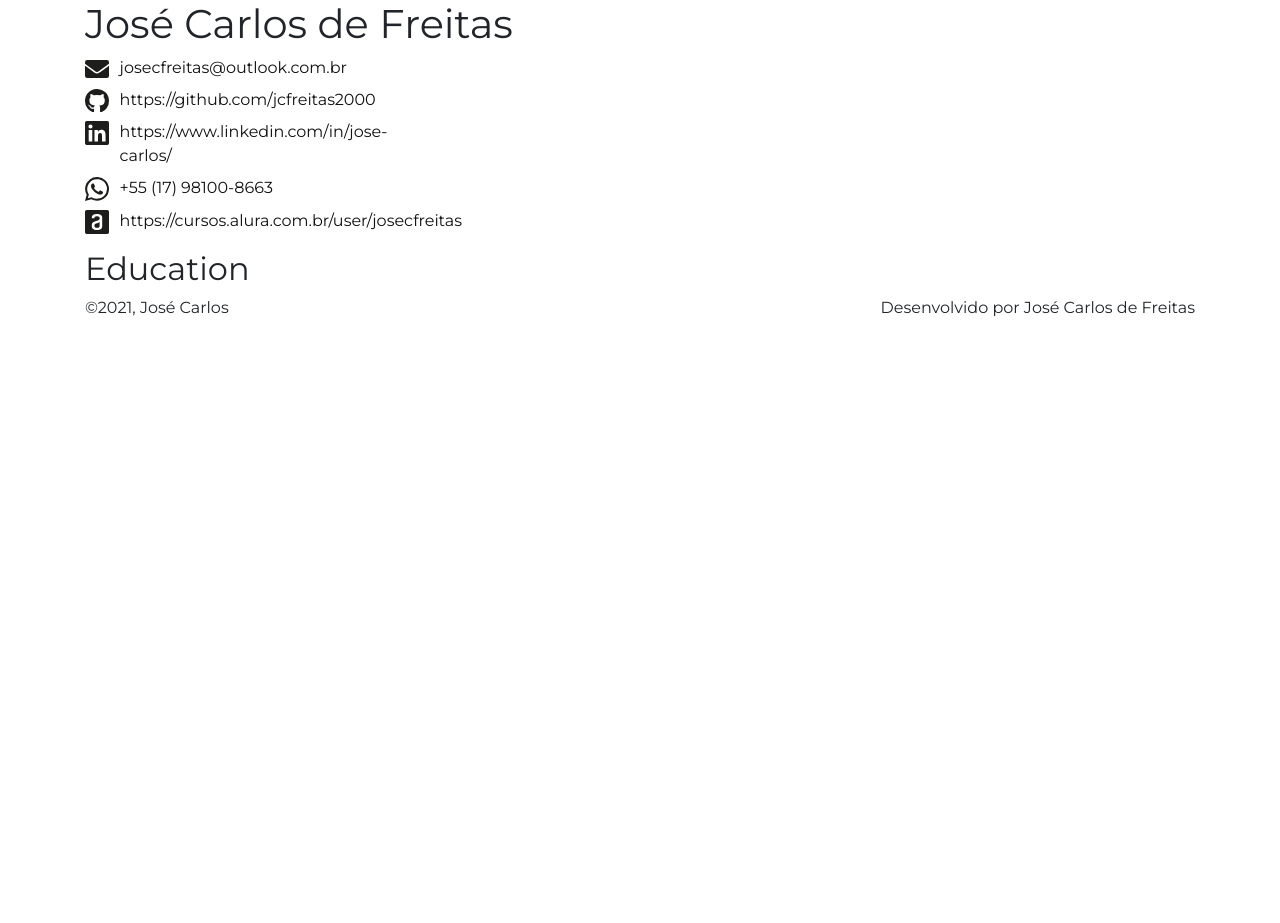
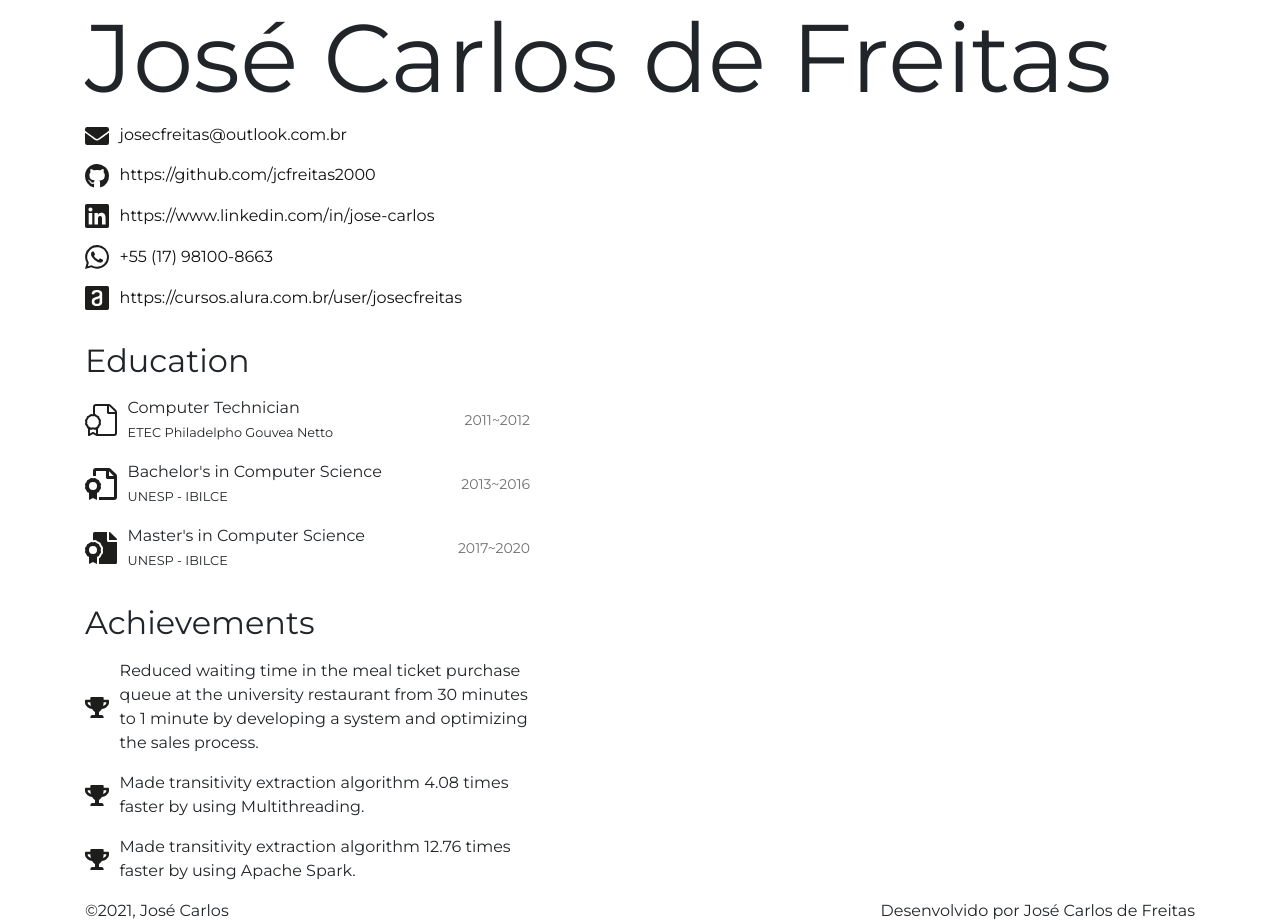
Before and after one commit to josecfreitas/cv, a Gatsby site: page / in a window 1280 px wide. Before the commit the page ends 800 px from the top, so only its background shows below. Built offline with nearby package versions, Linux system fonts and the light colour scheme; Gatsby itself is replaced by a stand-in of ours.

Commit message:
achievements and education

```diff
--- /dev/null
+++ b/src/components/cv-achievements.js
@@ -0,0 +1,28 @@
+import React from "react"
+import CvSectionTitle from "./cv-section-title"
+import CvLiWithSvg from "./cv-li-with-svg"
+
+import SvgAchievements from "../assets/svg/achievement.svg"
+
+const CvAchievements = () => (
+	<>
+		<CvSectionTitle>Achievements</CvSectionTitle>
+		<ul className="list-unstyled">
+			<CvLiWithSvg svg={<SvgAchievements />}>
+				Reduced waiting time in the meal ticket purchase queue at the
+				university restaurant from 30 minutes to 1 minute by developing
+				a system and optimizing the sales process.
+			</CvLiWithSvg>
+			<CvLiWithSvg svg={<SvgAchievements />}>
+				Made transitivity extraction algorithm 4.08 times faster by
+				using Multithreading.
+			</CvLiWithSvg>
+			<CvLiWithSvg svg={<SvgAchievements />}>
+				Made transitivity extraction algorithm 12.76 times faster by
+				using Apache Spark.
+			</CvLiWithSvg>
+		</ul>
+	</>
+)
+
+export default CvAchievements
--- a/src/components/cv-education.js
+++ b/src/components/cv-education.js
@@ -1,10 +1,63 @@
 import React from "react"
+import CvSectionTitle from "./cv-section-title"
+import CvLiWithSvg from "./cv-li-with-svg"
 import styled from "styled-components"
-import CvSectionTitle from "./cv-section-title"
+
+import SvgEducation1 from "../assets/svg/education1.svg"
+import SvgEducation2 from "../assets/svg/education2.svg"
+import SvgEducation3 from "../assets/svg/education3.svg"
+
+const CustomDiv = styled.div`
+	width: 100%;
+	display: flex;
+	justify-content: space-between;
+	align-items: center;
+`
+
+const Degree = styled.span`
+	display: block;
+`
+
+const StartEnd = styled.span`
+	color: #706f6f;
+	font-size: 14px;
+`
+
+const EducationItem = ({ svg, degree, school, startEnd }) => (
+	<CvLiWithSvg svg={svg}>
+		<CustomDiv>
+			<div>
+				<Degree>{degree}</Degree>
+				<small>{school}</small>
+			</div>
+			<StartEnd>{startEnd}</StartEnd>
+		</CustomDiv>
+	</CvLiWithSvg>
+)
 
 const CvEducation = () => (
 	<>
 		<CvSectionTitle>Education</CvSectionTitle>
+		<ul className="list-unstyled">
+			<EducationItem
+				svg={<SvgEducation1 />}
+				degree="Computer Technician"
+				school="ETEC Philadelpho Gouvea Netto"
+				startEnd="2011~2012"
+			/>
+			<EducationItem
+				svg={<SvgEducation2 />}
+				degree="Bachelor's in Computer Science"
+				school="UNESP - IBILCE"
+				startEnd="2013~2016"
+			/>
+			<EducationItem
+				svg={<SvgEducation3 />}
+				degree="Master's in Computer Science"
+				school="UNESP - IBILCE"
+				startEnd="2017~2020"
+			/>
+		</ul>
 	</>
 )
 
--- /dev/null
+++ b/src/components/cv-li-with-svg.js
@@ -0,0 +1,19 @@
+import React from "react"
+import styled from "styled-components"
+
+const CustomLi = styled.li`
+	display: flex;
+	align-items: center;
+	gap: 1ch;
+
+	margin-bottom: 1rem;
+`
+
+const CvLiWithSvg = ({ svg, children }) => (
+	<CustomLi>
+		<div>{svg}</div>
+		{children}
+	</CustomLi>
+)
+
+export default CvLiWithSvg
--- a/src/components/cv-links.js
+++ b/src/components/cv-links.js
@@ -1,5 +1,5 @@
 import React from "react"
-import styled from "styled-components"
+import CvLiWithSvg from "./cv-li-with-svg"
 
 import SvgEmail from "../assets/svg/email.svg"
 import SvgGithub from "../assets/svg/github.svg"
@@ -7,18 +7,10 @@ import SvgLinkedin from "../assets/svg/linkedin.svg"
 import SvgWhatsapp from "../assets/svg/whatsapp.svg"
 import SvgAlura from "../assets/svg/alura.svg"
 
-const CvLinkLi = styled.li`
-	padding: 0;
-	display: flex;
-	gap: 1ch;
-	margin-bottom: 0.5rem;
-`
-
 const CvLink = ({ svg, link, linkText }) => (
-	<CvLinkLi>
-		<div>{svg}</div>
+	<CvLiWithSvg svg={svg}>
 		<a href={link}>{linkText}</a>
-	</CvLinkLi>
+	</CvLiWithSvg>
 )
 
 const CvLinks = () => (
@@ -35,8 +27,8 @@ const CvLinks = () => (
 		/>
 		<CvLink
 			svg={<SvgLinkedin />}
-			link="https://www.linkedin.com/in/jose-carlos/"
-			linkText="https://www.linkedin.com/in/jose-carlos/"
+			link="https://www.linkedin.com/in/jose-carlos"
+			linkText="https://www.linkedin.com/in/jose-carlos"
 		/>
 		<CvLink
 			svg={<SvgWhatsapp />}
--- a/src/components/cv-section-title.js
+++ b/src/components/cv-section-title.js
@@ -1,5 +1,10 @@
 import React from "react"
+import styled from "styled-components"
 
-const CvSectionTitle = ({ children }) => <h2>{children}</h2>
+const CustomH2 = styled.h2`
+	margin: 1em 0 0.5em;
+`
+
+const CvSectionTitle = ({ children }) => <CustomH2>{children}</CustomH2>
 
 export default CvSectionTitle
--- /dev/null
+++ b/src/components/cv-title.js
@@ -0,0 +1,10 @@
+import React from "react"
+import styled from "styled-components"
+
+const CustomH1 = styled.h1`
+	font-size: 96px;
+`
+
+const CvTitle = ({ children }) => <CustomH1>{children}</CustomH1>
+
+export default CvTitle
--- a/src/pages/index.js
+++ b/src/pages/index.js
@@ -5,18 +5,21 @@ import SEO from "../components/seo"
 import { Col, Container, Row } from "react-bootstrap"
 import CvLinks from "../components/cv-links"
 import CvEducation from "../components/cv-education"
+import CvAchievements from "../components/cv-achievements"
+import CvTitle from "../components/cv-title"
 
 const IndexPage = () => (
 	<Layout>
 		<Container>
 			<SEO description={"José Carlos' Curriculum Vitae"} />
-			<h1>José Carlos de Freitas</h1>
+			<CvTitle>José Carlos de Freitas</CvTitle>
 			<Row>
-				<Col md={4}>
+				<Col md={5}>
 					<CvLinks />
 					<CvEducation />
+					<CvAchievements />
 				</Col>
-				<Col md={8}>
+				<Col md={7}>
 
 				</Col>
 			</Row>
```
